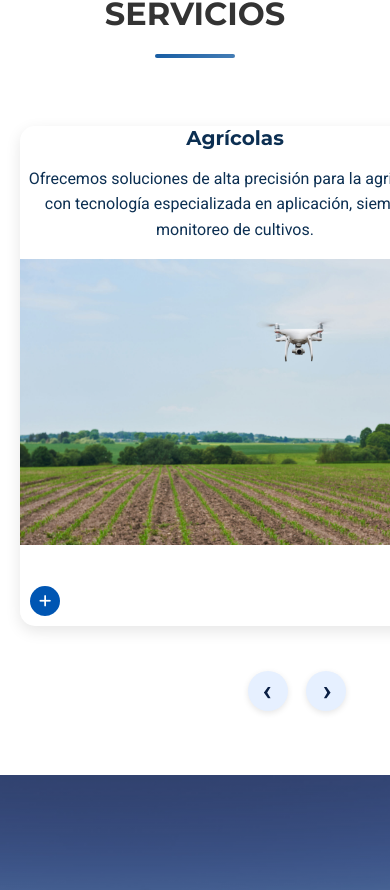
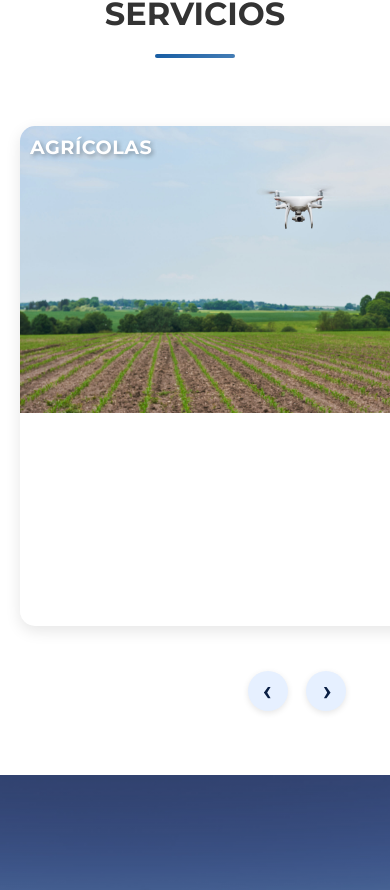
Before and after one commit to AlejandroLiinares/IwieDrones, a React (Vite) app: page / in a window 390 px wide. Shown: the part 1499-2389 px from the top of the page. Built offline with nearby package versions, Linux system fonts and the light colour scheme.

Commit message:
Mejora de la estetica de QUIENES SOMOS

```diff
--- a/src/pages/Home.jsx
+++ b/src/pages/Home.jsx
@@ -55,6 +55,13 @@ const Home = () => {
     content: ''
   });
 
+  // Estado para controlar el modal de servicios
+  const [serviceModal, setServiceModal] = useState({
+    isOpen: false,
+    title: '',
+    description: ''
+  });
+
   // Función para manejar errores de carga de imágenes
   const handleImageError = (e) => {
     console.log(`Error cargando imagen: ${e.target.src}`);
@@ -92,6 +99,16 @@ const Home = () => {
     document.body.style.overflow = 'hidden';
   };
 
+  // Función para abrir el modal de servicios
+  const openServiceModal = (title, description) => {
+    setServiceModal({
+      isOpen: true,
+      title,
+      description
+    });
+    document.body.style.overflow = 'hidden';
+  };
+
   // Función para cerrar el modal
   const closeModal = () => {
     setModalInfo({
@@ -102,10 +119,20 @@ const Home = () => {
     document.body.style.overflow = 'auto';
   };
 
+  // Función para cerrar el modal de servicios
+  const closeServiceModal = () => {
+    setServiceModal({
+      ...serviceModal,
+      isOpen: false
+    });
+    document.body.style.overflow = 'auto';
+  };
+
   // Cerrar el modal al hacer clic fuera de la tarjeta
   const handleModalBackdropClick = (e) => {
     if (e.target.classList.contains('modal-backdrop')) {
       closeModal();
+      closeServiceModal();
     }
   };
 
@@ -167,12 +194,16 @@ const Home = () => {
             <div className="services-slider" ref={servicesSliderRef}>
               {serviceSlides.map((slide) => (
                 <div key={slide.id} className="slide">
-                  <h3 className="slide-title">{slide.title}</h3>
-                  <p className="slide-description">{slide.description}</p>
-                  <img src={slide.image} alt={slide.title} onError={handleImageError} />
-                  <Link to={slide.link} className="slide-info-toggle">
-                    <i className="fas fa-plus"></i>
-                  </Link>
+                  <div className="slide-content">
+                    <img src={slide.image} alt={slide.title} onError={handleImageError} />
+                    <button
+                      onClick={() => openServiceModal(slide.title, slide.description)}
+                      className="slide-info-toggle"
+                    >
+                      <i className="fas fa-plus"></i>
+                    </button>
+                    <h3 className="slide-overlay-title">{slide.title}</h3>
+                  </div>
                 </div>
               ))}
             </div>
@@ -185,11 +216,10 @@ const Home = () => {
                   const slider = servicesSliderRef.current;
                   if (!slider) return;
 
-                  // Get the actual width of the first slide element for responsive navigation
                   const slides = slider.querySelectorAll('.slide');
                   if (!slides.length) return;
 
-                  const slideWidth = slides[0].offsetWidth + 20; // Width + gap
+                  const slideWidth = slides[0].offsetWidth + 20;
                   const scrollAmount = -slideWidth;
                   slider.scrollBy({ left: scrollAmount, behavior: 'smooth' });
                 }}
@@ -203,11 +233,10 @@ const Home = () => {
                   const slider = servicesSliderRef.current;
                   if (!slider) return;
 
-                  // Get the actual width of the first slide element for responsive navigation
                   const slides = slider.querySelectorAll('.slide');
                   if (!slides.length) return;
 
-                  const slideWidth = slides[0].offsetWidth + 20; // Width + gap
+                  const slideWidth = slides[0].offsetWidth + 20;
                   const scrollAmount = slideWidth;
                   slider.scrollBy({ left: scrollAmount, behavior: 'smooth' });
                 }}
@@ -436,6 +465,23 @@ const Home = () => {
         </div>
       )}
 
+      {/* Modal de servicios */}
+      {serviceModal.isOpen && (
+        <div className="modal-backdrop" onClick={handleModalBackdropClick}>
+          <div className="service-modal">
+            <div className="modal-header">
+              <h3 className="modal-title">{serviceModal.title}</h3>
+              <button className="modal-close" onClick={closeServiceModal}>
+                <i className="fas fa-times"></i>
+              </button>
+            </div>
+            <div className="modal-content">
+              <p className="modal-description">{serviceModal.description}</p>
+            </div>
+          </div>
+        </div>
+      )}
+
       {/* Call to Action Section */}
       <section className="cta-section">
         <div className="cta-content">
--- a/src/styles/Home.css
+++ b/src/styles/Home.css
@@ -596,10 +596,9 @@
 }
 
 .slide-content {
-  display: flex;
-  flex-direction: column;
+  position: relative;
+  width: 100%;
   height: 100%;
-  position: relative;
 }
 
 .slide-image {
@@ -630,6 +629,21 @@
   height: 100%;
   background: linear-gradient(to bottom, rgba(0, 0, 0, 0.2) 0%, rgba(0, 0, 0, 0.7) 100%);
   z-index: 2;
+}
+
+.slide-overlay-title {
+  position: absolute;
+  top: 20px;
+  left: 20px;
+  color: white;
+  text-transform: uppercase;
+  font-size: 1.8rem;
+  font-weight: 700;
+  margin-bottom: 1rem;
+  letter-spacing: 1px;
+  font-family: 'Montserrat', sans-serif;
+  text-shadow: 2px 2px 4px rgba(0, 0, 0, 0.3);
+  z-index: 3;
 }
 
 .slide-text {
@@ -645,14 +659,15 @@
   justify-content: flex-end;
 }
 
-.service-title {
-  font-size: 1.5rem;
+.slide-title {
+  color: white;
+  text-transform: uppercase;
+  font-size: 1.8rem;
   font-weight: 700;
-  margin-bottom: 15px;
-  color: white;
-  text-shadow: none;
-  text-transform: uppercase;
+  margin-bottom: 1rem;
   letter-spacing: 1px;
+  font-family: 'Montserrat', sans-serif;
+  text-shadow: 2px 2px 4px rgba(0, 0, 0, 0.3);
 }
 
 .service-description {
@@ -667,7 +682,7 @@
 .slide-info-toggle {
   position: absolute;
   bottom: 20px;
-  left: 20px;
+  right: 20px;
   background-color: #0056b3;
   color: white;
   border: none;
@@ -680,6 +695,7 @@
   cursor: pointer;
   transition: all 0.3s ease;
   text-decoration: none;
+  z-index: 3;
 }
 
 .slide-info-toggle:hover {
@@ -694,14 +710,14 @@
 @media (max-width: 768px) {
   .slide-info-toggle {
     bottom: 15px;
-    left: 15px;
+    right: 15px;
   }
 }
 
 @media (max-width: 576px) {
   .slide-info-toggle {
     bottom: 10px;
-    left: 10px;
+    right: 10px;
   }
 }
 
@@ -1492,6 +1508,38 @@
   }
 }
 
+@media (max-width: 768px) {
+  .slide-title {
+    font-size: 1.4rem;
+    letter-spacing: 0.5px;
+  }
+}
+
+@media (max-width: 576px) {
+  .slide-title {
+    font-size: 1.2rem;
+    letter-spacing: 0.5px;
+  }
+}
+
+@media (max-width: 768px) {
+  .slide-overlay-title {
+    font-size: 1.4rem;
+    top: 15px;
+    left: 15px;
+    letter-spacing: 0.5px;
+  }
+}
+
+@media (max-width: 576px) {
+  .slide-overlay-title {
+    font-size: 1.2rem;
+    top: 10px;
+    left: 10px;
+    letter-spacing: 0.5px;
+  }
+}
+
 /* CTA Section */
 .cta-section {
   padding: var(--spacing-3xl) 0;
@@ -1661,27 +1709,14 @@
   animation: slideIn 0.3s ease;
 }
 
-.modal-close-btn {
-  position: absolute;
-  top: 1rem;
-  right: 1rem;
-  background: none;
-  border: none;
-  font-size: 1.2rem;
-  color: #666;
-  cursor: pointer;
-  width: 30px;
-  height: 30px;
-  display: flex;
-  align-items: center;
-  justify-content: center;
-  border-radius: 50%;
-  transition: all 0.2s ease;
-}
-
-.modal-close-btn:hover {
-  background-color: #f0f0f0;
-  color: #333;
+@keyframes fadeIn {
+  from { opacity: 0; }
+  to { opacity: 1; }
+}
+
+@keyframes slideIn {
+  from { transform: translateY(-20px); opacity: 0; }
+  to { transform: translateY(0); opacity: 1; }
 }
 
 .modal-title {
@@ -1698,16 +1733,6 @@
   text-align: center;
 }
 
-@keyframes fadeIn {
-  from { opacity: 0; }
-  to { opacity: 1; }
-}
-
-@keyframes slideIn {
-  from { transform: translateY(-20px); opacity: 0; }
-  to { transform: translateY(0); opacity: 1; }
-}
-
 /* Responsive adjustments for modal */
 @media (max-width: 768px) {
   .modal-card {
@@ -1736,6 +1761,102 @@
   .modal-close-btn {
     top: 0.8rem;
     right: 0.8rem;
+  }
+}
+
+/* Modal de servicios */
+.modal-backdrop {
+  position: fixed;
+  top: 0;
+  left: 0;
+  width: 100%;
+  height: 100%;
+  background-color: rgba(0, 0, 0, 0.5);
+  display: flex;
+  justify-content: center;
+  align-items: center;
+  z-index: 1050;
+}
+
+.service-modal {
+  background-color: white;
+  border-radius: 8px;
+  box-shadow: 0 10px 30px rgba(0, 0, 0, 0.2);
+  width: 90%;
+  max-width: 600px;
+  position: relative;
+  animation: modalFadeIn 0.3s ease;
+}
+
+@keyframes modalFadeIn {
+  from {
+    opacity: 0;
+    transform: translateY(-20px);
+  }
+  to {
+    opacity: 1;
+    transform: translateY(0);
+  }
+}
+
+.modal-header {
+  padding: 1.5rem;
+  border-bottom: 1px solid #eee;
+  display: flex;
+  justify-content: space-between;
+  align-items: center;
+}
+
+.modal-title {
+  margin: 0;
+  font-size: 1.5rem;
+  color: #0056b3;
+  font-weight: 600;
+}
+
+.modal-close {
+  background: none;
+  border: none;
+  color: #0056b3;
+  font-size: 1.5rem;
+  cursor: pointer;
+  width: 30px;
+  height: 30px;
+  display: flex;
+  align-items: center;
+  justify-content: center;
+  border-radius: 50%;
+  transition: all 0.2s ease;
+}
+
+.modal-close:hover {
+  background-color: #f0f0f0;
+  color: #333;
+}
+
+.modal-content {
+  padding: 1.5rem;
+}
+
+.modal-description {
+  margin: 0;
+  font-size: 1rem;
+  line-height: 1.6;
+  color: #333;
+}
+
+@media (max-width: 576px) {
+  .service-modal {
+    width: 95%;
+    margin: 1rem;
+  }
+
+  .modal-title {
+    font-size: 1.2rem;
+  }
+
+  .modal-description {
+    font-size: 0.9rem;
   }
 }
 
@@ -1927,3 +2048,35 @@
     line-height: 1.5; /* Ajustar espaciado entre líneas para pantallas muy pequeñas */
   }
 }
+
+@media (max-width: 768px) {
+  .slide-title {
+    font-size: 1.4rem;
+    letter-spacing: 0.5px;
+  }
+}
+
+@media (max-width: 576px) {
+  .slide-title {
+    font-size: 1.2rem;
+    letter-spacing: 0.5px;
+  }
+}
+
+@media (max-width: 768px) {
+  .slide-overlay-title {
+    font-size: 1.4rem;
+    top: 15px;
+    left: 15px;
+    letter-spacing: 0.5px;
+  }
+}
+
+@media (max-width: 576px) {
+  .slide-overlay-title {
+    font-size: 1.2rem;
+    top: 10px;
+    left: 10px;
+    letter-spacing: 0.5px;
+  }
+}
```
